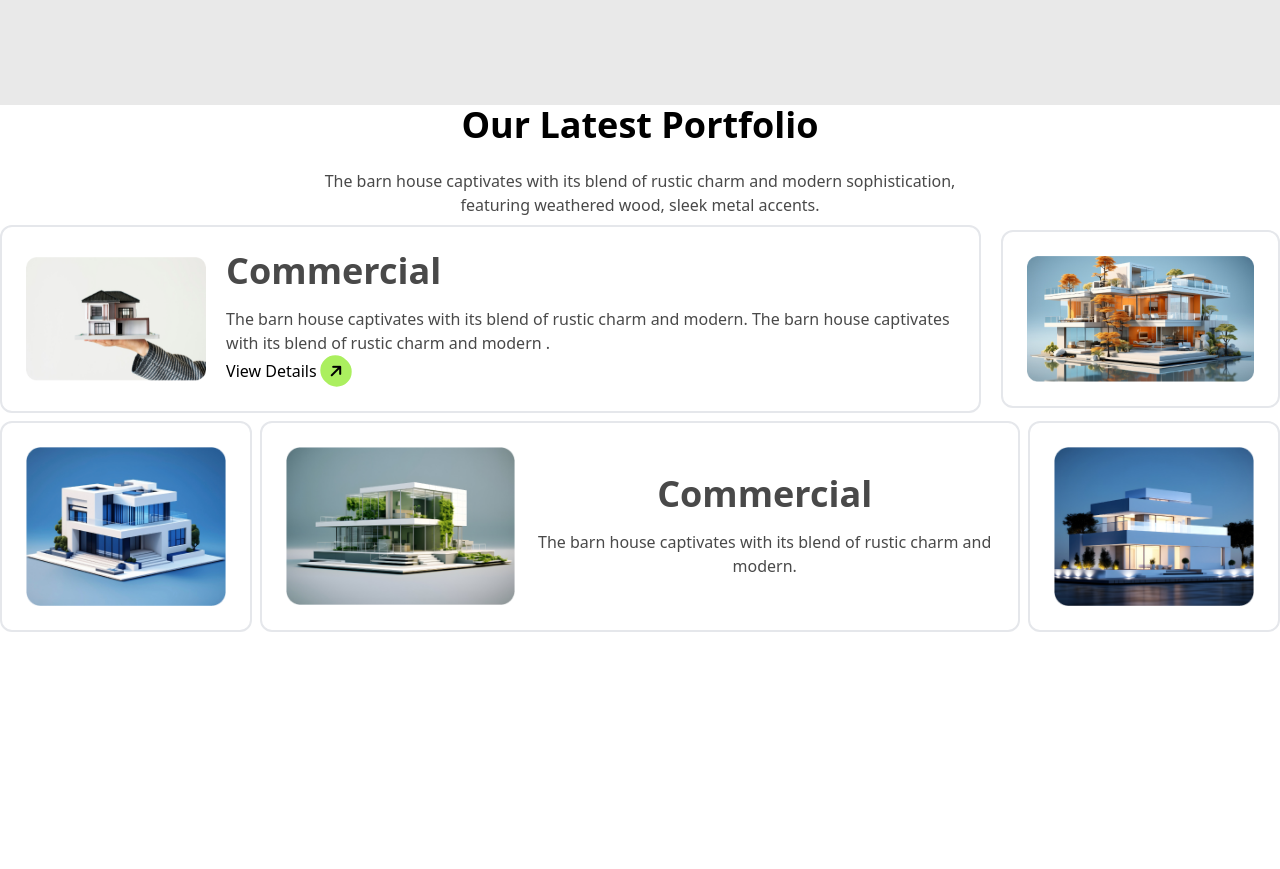
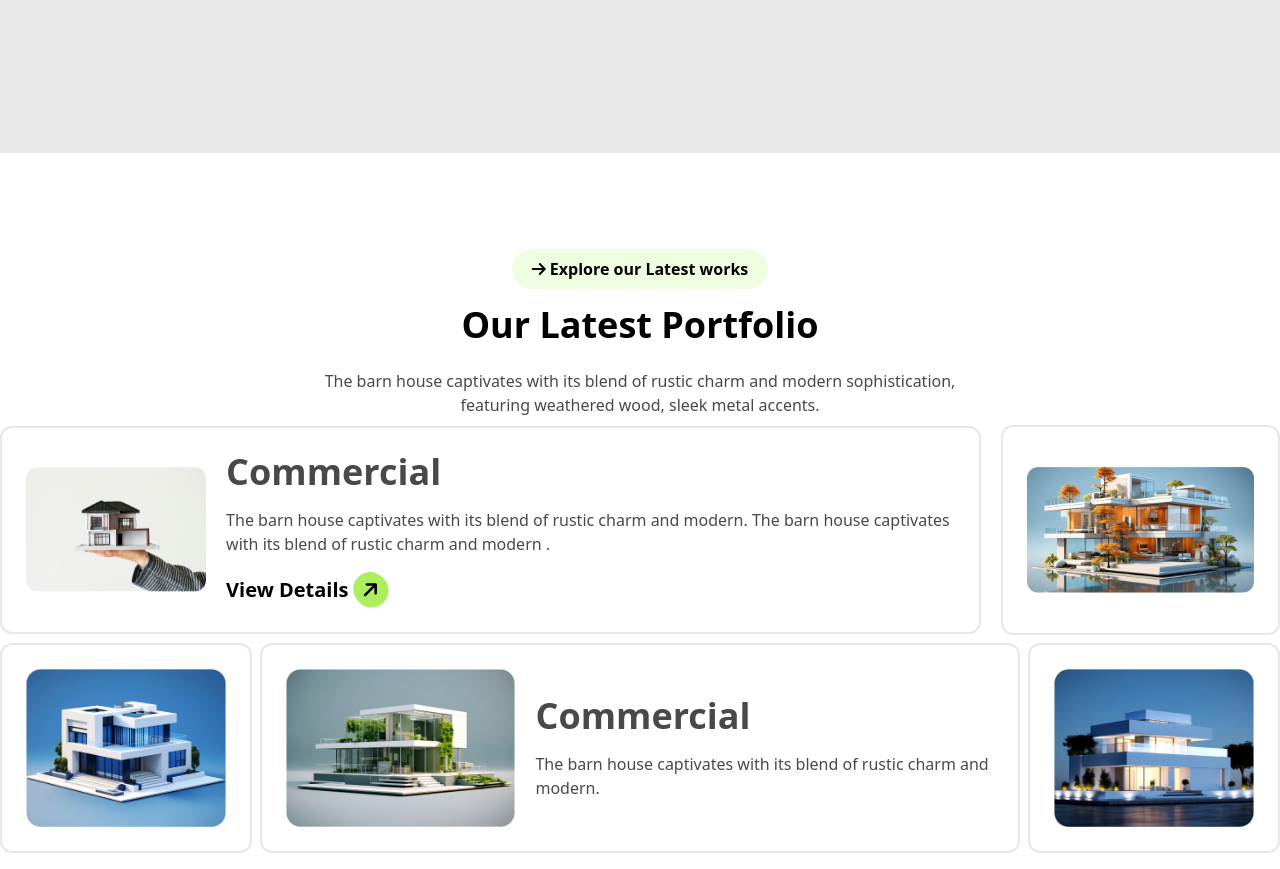
Before and after one commit to AvikSharafat248/Assignment-3, a website: page index.html in a window 1280 px wide. Shown: the part 2099-2968 px from the top of the page. Before the commit the page ends 2747 px from the top, so only its background shows below. Drawn offline with nearby package versions, Linux system fonts and the light colour scheme.

Commit message:
6th commit

```diff
--- a/index.html
+++ b/index.html
@@ -175,12 +175,15 @@
                 </section>
             </div>
 
-                <section class="mt-24 bg-white">
+                <section class="mt-36 bg-white">
 
 
                     <div class="max-w-7xl mx-auto">
+                        <div class="text-center pt-24">
+                            <button class="rounded-full px-5 py-2 bg-[#ABEF5F33] font-bold"><i class="fa-solid fa-arrow-right"></i> Explore our Latest works</button>
+                        </div>
                         <div>
-                            <h2 class="text-center text-4xl font-bold mb-6">Our Latest Portfolio</h2>
+                            <h2 class="pt-4 text-center text-4xl font-bold mb-6">Our Latest Portfolio</h2>
                             <p class="text-center font-medium lg:w-1/2 text-[#494949] mx-auto mb-2">The barn house captivates with its blend of rustic charm and modern sophistication, featuring weathered wood, sleek metal accents.</p>
                           </div>
 
@@ -198,10 +201,16 @@
                                             The barn house captivates with its blend of rustic charm and modern. The barn house captivates with its blend of rustic charm and modern .
                                         </p>
 
-                                        <p>View Details <i class="fa-solid fa-arrow-right bg-[#ABEF5F] p-2 rounded-full -rotate-45"></i></p>
+
+                                        <div class="text-center lg:text-left">
+
+                                            <div class="flex items-center lg:justify-start justify-center mt-4">
+                                                <p class="font-bold text-xl">View Details <i class="fa-solid fa-arrow-right bg-[#ABEF5F] p-2 rounded-full -rotate-45"></i></p>
+                                            </div>
+                                        </div>
                                     </div>
                                 </div>
-                                <div class="lg:mt-0 mt-2 border-2 rounded-xl p-6">
+                                <div class="lg:mt-0 mt-2 border-2 rounded-xl py-10 px-6">
                                     <img class="mx-auto" src="assets/img2.png" alt="">
                                 </div>
                               </div>
@@ -211,14 +220,14 @@
                                 <img class="mx-auto" src="assets/img3.png" alt="">
                             </div>
 
-                            <div class="flex lg:flex-row flex-col items-center text-center border-2 rounded-xl p-6 gap-5">
+                            <div class="flex lg:flex-row flex-col items-center border-2 rounded-xl p-6 gap-5">
                                 <div>
                                     <img src="assets/img4.png" alt="">
                                 </div>
                                 <div class="">
                                     <h2 class="text-4xl text-[#494949]
-                                    font-bold mb-4">Commercial</h2>
-                                    <p class="text-[#494949] font-medium">The barn house captivates with its blend of rustic charm and modern. </p>
+                                    font-bold mb-4 lg:text-left text-center">Commercial</h2>
+                                    <p class="text-[#494949] font-medium text-center lg:text-left">The barn house captivates with its blend of rustic charm and modern. </p>
                                 </div>
                             </div>
 
```
